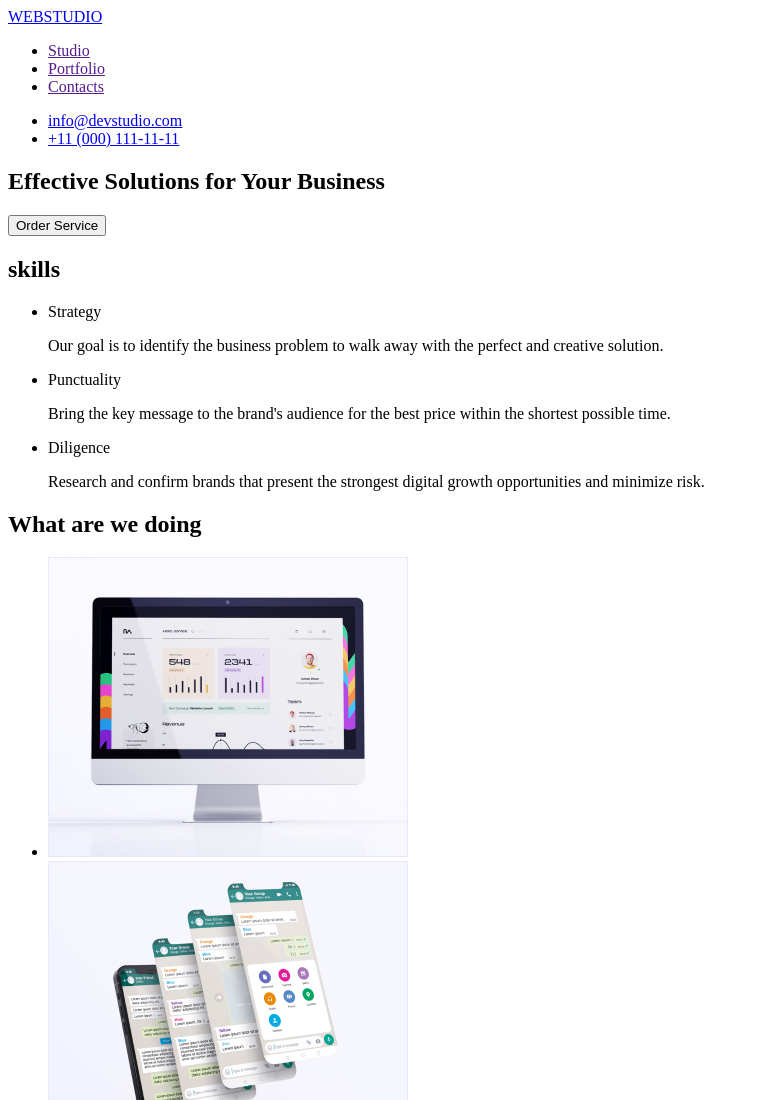
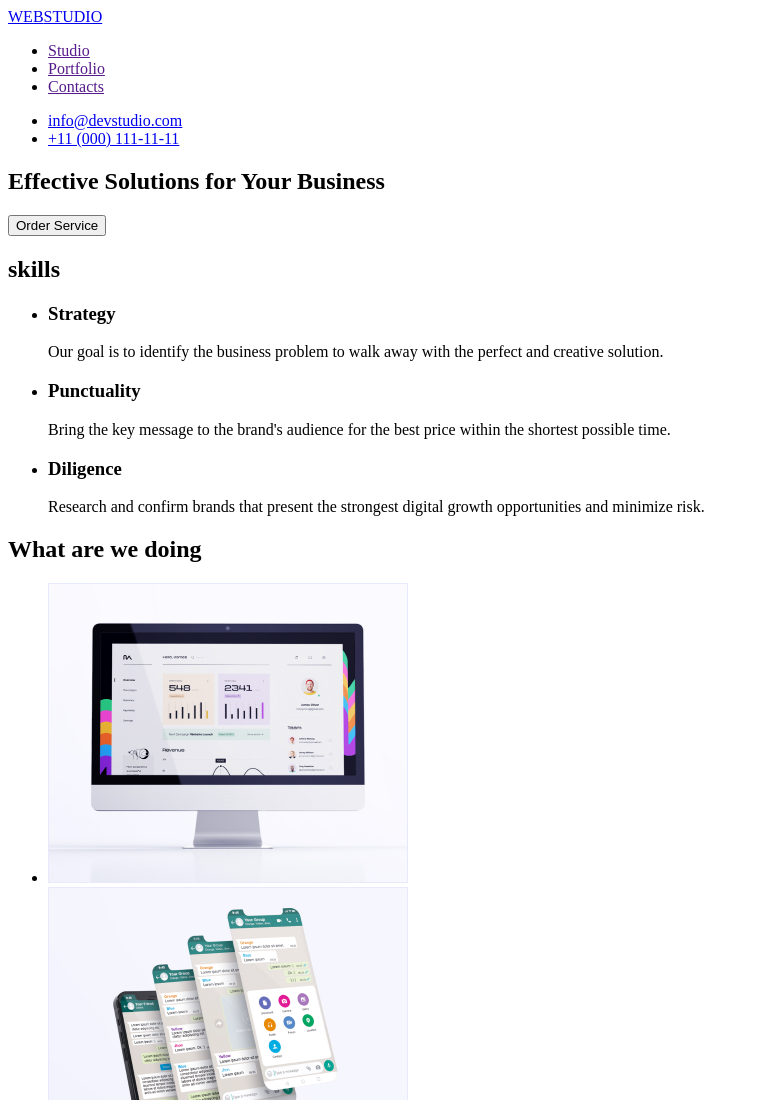
Before and after one commit to stilistica/goit-markup-hw-01, a plain HTML site: page index.html in a window 1280 px wide. Shown: the top 1100 px of the page, without its empty margins (0-759 px from the left). Drawn offline with Linux system fonts and the light colour scheme.

Commit message:
correction2

```diff
--- a/index.html
+++ b/index.html
@@ -30,17 +30,17 @@
             <h2>skills</h2>
             <ul>
                 <li>
-                    <dl>Strategy</dl>
-                    <dt>Our goal is to identify the business
-                        problem to walk away with the perfect and creative solution. </dt>
+                    <h3>Strategy</h3>
+                    <p>Our goal is to identify the business
+                        problem to walk away with the perfect and creative solution. </p>
                 </li>
                 <li>
-                    <dl>Punctuality</dl>
-                    <dt>Bring the key message to the brand's audience for the best price within the shortest possible time.</dt>
+                    <h3>Punctuality</h3>
+                    <p>Bring the key message to the brand's audience for the best price within the shortest possible time.</p>
                 </li>
                 <li>
-                    <dl>Diligence</dl>
-                    <dt>Research and confirm brands that present the strongest digital growth opportunities and minimize risk.</dt>
+                    <h3>Diligence</h3>
+                    <p>Research and confirm brands that present the strongest digital growth opportunities and minimize risk.</p>
                 </li>
             </ul>
         </section>
```
